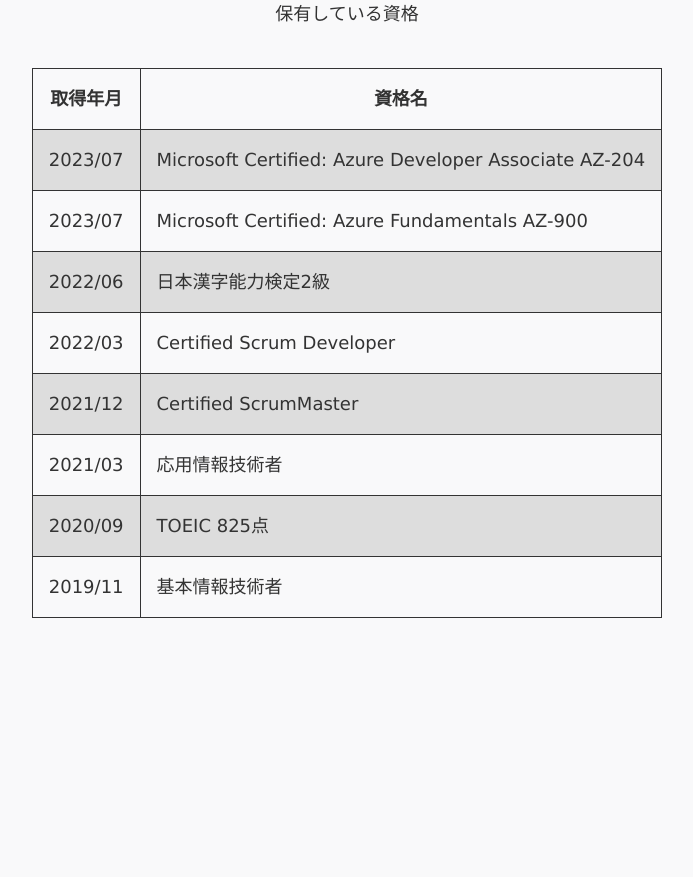
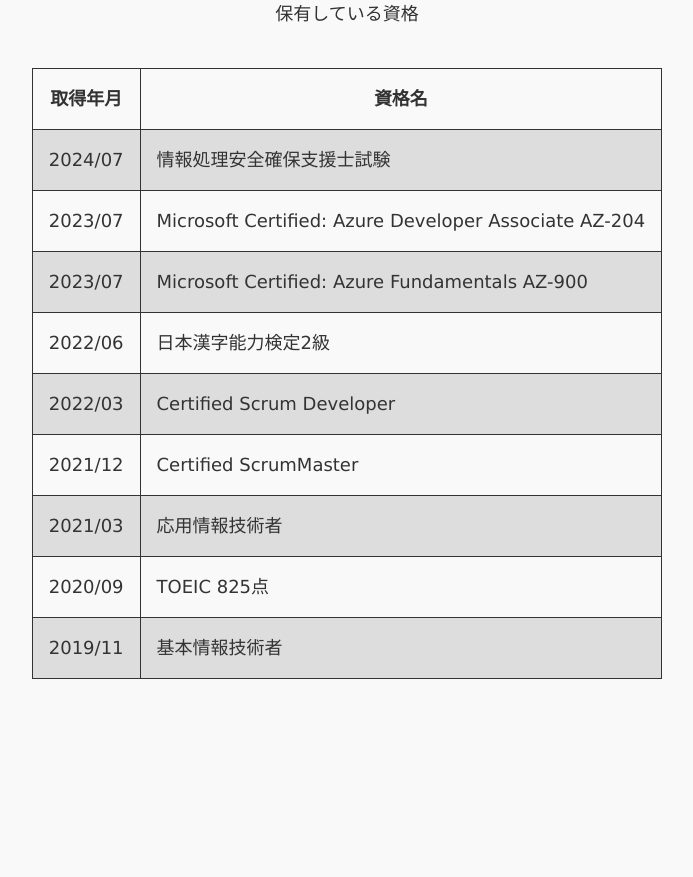
Before and after one commit to YOS0602/myportfolio, a Next.js app: page / in a window 1280 px wide. Shown: the part 3020-3897 px from the top of the page, without its empty margins (293-986 px from the left). Built offline with nearby package versions, Linux system fonts and the light colour scheme.

Commit message:
Add SC qualifications

```diff
--- a/src/const/qualificationsData.ts
+++ b/src/const/qualificationsData.ts
@@ -6,6 +6,7 @@
 }
 
 export const qualificationsData: Readonly<TQualification>[] = [
+  { ym: '2024/07', q: '情報処理安全確保支援士試験' },
   {
     ym: '2023/07',
     q: 'Microsoft Certified: Azure Developer Associate AZ-204',
```
